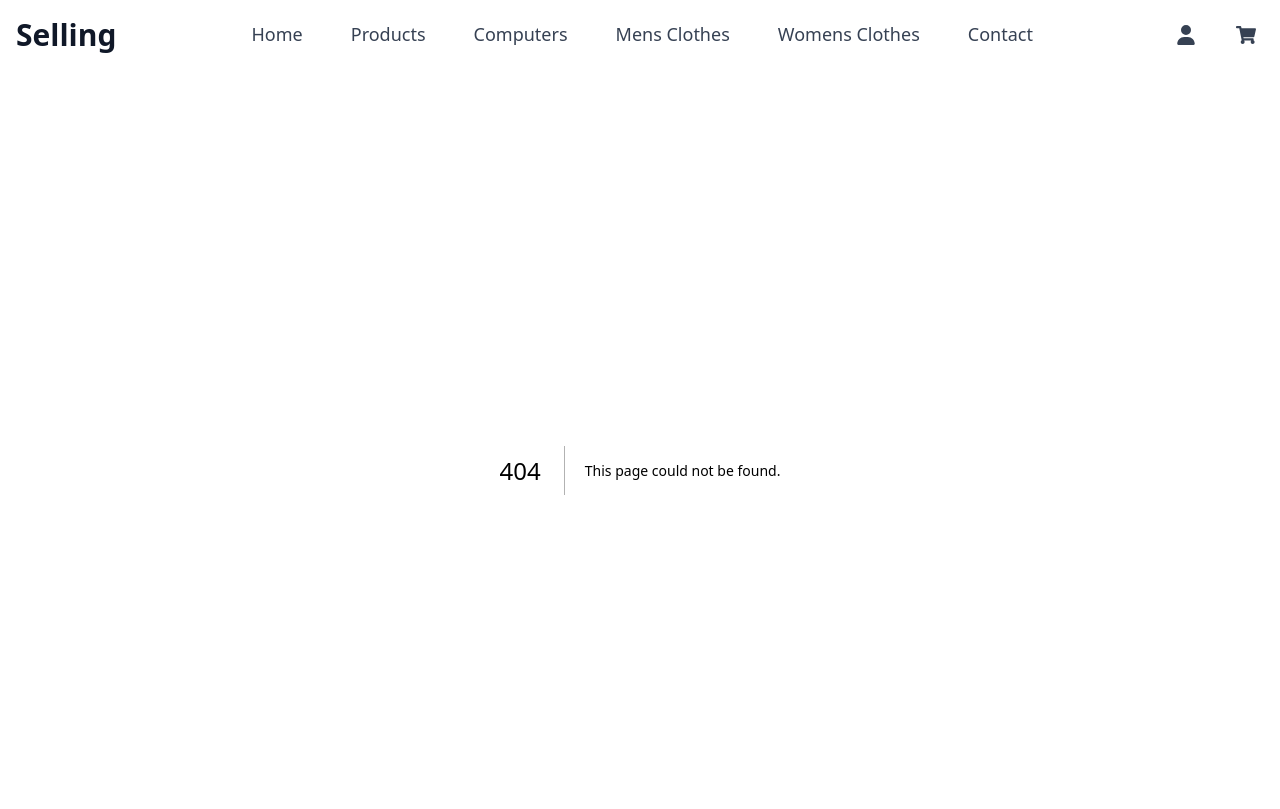
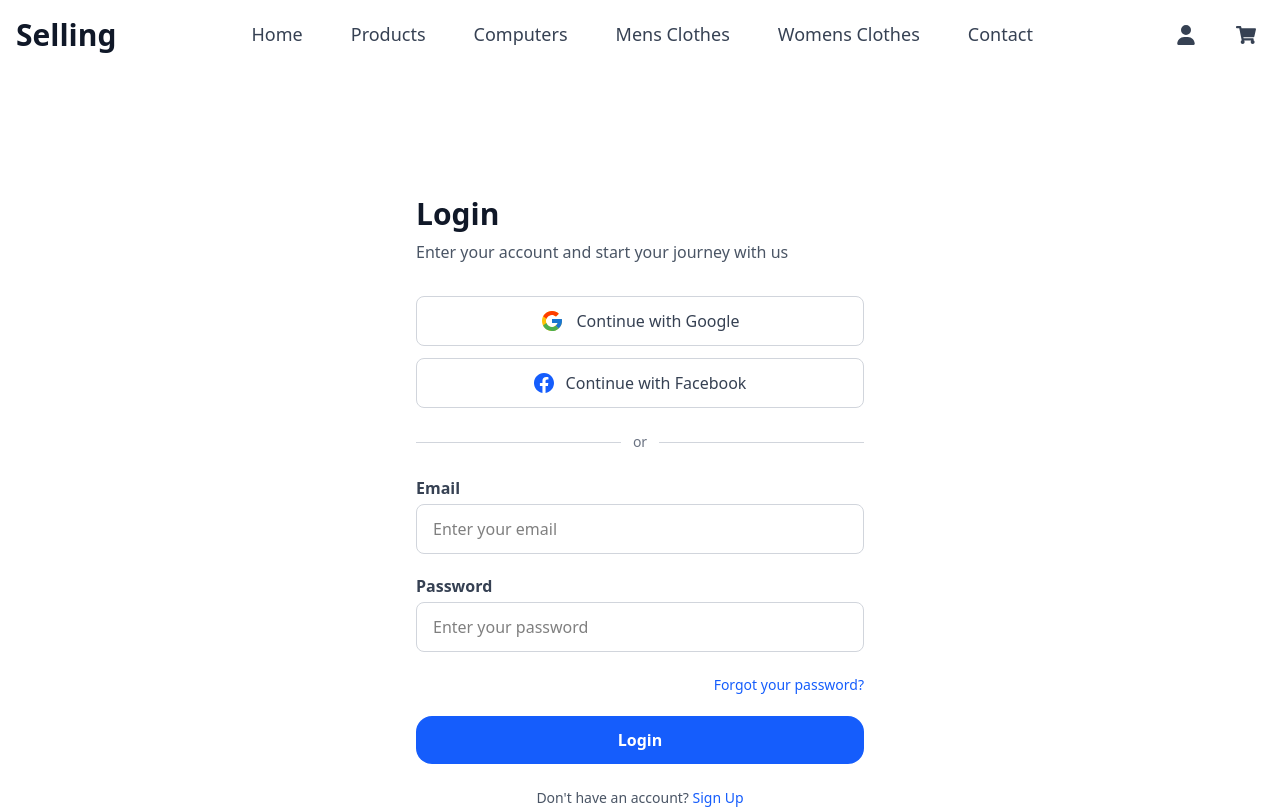
Before and after one commit to RIO-T-PRO/ecommerce, a Next.js app: page /login in a window 1280 px wide. Before the commit this address had no page. Shown: the top 809 px of the page. Built offline with nearby package versions, Linux system fonts and the light colour scheme.

Commit message:
I'v worked on the login in page and I have finish it

```diff
--- /dev/null
+++ b/src/app/login/page.tsx
@@ -0,0 +1,99 @@
+"use client";
+
+import Link from "next/link";
+import { BsFacebook } from "react-icons/bs";
+import { FcGoogle } from "react-icons/fc";
+
+const LoginPage = () => {
+  return (
+    <section className="flex justify-center items-center min-h-screen px-4 my-8">
+      <div className="w-full max-w-md bg-white">
+        {/* Header */}
+        <div className="mb-8">
+          <h1 className="text-3xl font-bold text-gray-900 mb-2">Login</h1>
+          <p className="text-gray-600">
+            Enter your account and start your journey with us
+          </p>
+        </div>
+
+        {/* Social Login */}
+        <div className="flex flex-col gap-3 mb-6">
+          <button className="flex items-center justify-center gap-3 border border-gray-300 rounded-lg py-3 hover:bg-gray-50 transition-colors">
+            <FcGoogle className="text-2xl" />
+            <span className="text-gray-700 font-medium">
+              Continue with Google
+            </span>
+          </button>
+
+          <button className="flex items-center justify-center gap-3 border border-gray-300 rounded-lg py-3 hover:bg-gray-50 transition-colors">
+            <BsFacebook className="text-xl text-blue-600" />
+            <span className="text-gray-700 font-medium">
+              Continue with Facebook
+            </span>
+          </button>
+        </div>
+
+        {/* Divider */}
+        <div className="flex items-center gap-3 mb-6">
+          <hr className="flex-1 border-gray-300" />
+          <span className="text-gray-500 text-sm">or</span>
+          <hr className="flex-1 border-gray-300" />
+        </div>
+
+        {/* Login Form */}
+        <form className="flex flex-col gap-5">
+          <div>
+            <label className="block text-gray-700 font-semibold mb-1">
+              Email
+            </label>
+            <input
+              type="email"
+              placeholder="Enter your email"
+              className="w-full border border-gray-300 rounded-lg px-4 py-3 focus:outline-none focus:ring-2 focus:ring-rose-500 transition"
+            />
+          </div>
+
+          <div>
+            <label className="block text-gray-700 font-semibold mb-1">
+              Password
+            </label>
+            <input
+              type="password"
+              placeholder="Enter your password"
+              className="w-full border border-gray-300 rounded-lg px-4 py-3 focus:outline-none focus:ring-2 focus:ring-rose-500 transition"
+            />
+          </div>
+
+          <div className="text-right">
+            <Link
+              href="#"
+              className="text-sm text-blue-600 hover:underline font-medium"
+            >
+              Forgot your password?
+            </Link>
+          </div>
+
+          <button
+            type="submit"
+            className="w-full bg-blue-600 text-white py-3 rounded-2xl font-semibold hover:bg-blue-700 transition-colors"
+          >
+            Login
+          </button>
+        </form>
+
+        {/* Sign Up Prompt */}
+        <p className="text-center text-gray-600 text-sm mt-6">
+          Don't have an account?{" "}
+          <Link
+            href="/register"
+            className="text-blue-600 font-medium hover:underline"
+          >
+            Sign Up
+          </Link>
+        </p>
+      </div>
+    </section>
+  );
+};
+
+export default LoginPage;
--- a/src/components/navbar.tsx
+++ b/src/components/navbar.tsx
@@ -89,9 +89,11 @@ const Header = () => {
 
         {/* User, Cart, Hamburger */}
         <div className="flex items-center gap-4 md:gap-6">
+          <Link href="/login">
             <button className="p-2 text-gray-700 hover:text-red-600 transition-colors">
               <FaUser className="text-xl" />
             </button>
+          </Link>
 
           <Link
             href="/cart"
@@ -163,9 +165,11 @@ const Header = () => {
             {/* User info at bottom */}
             <div className="absolute bottom-4 left-4 right-4 p-4 bg-gray-50 rounded-lg">
               <div className="flex items-center gap-3">
+                <Link onClick={() => setMobileOpen(false)} href="/login">
                   <div className="w-10 h-10 bg-gray-300 rounded-full flex items-center justify-center">
                     <FaUser className="text-gray-600" />
                   </div>
+                </Link>
                 <div>
                   <p className="text-sm font-medium text-gray-900">
                     Guest User
```
Lines whose indentation alone changed are shown as unchanged.
